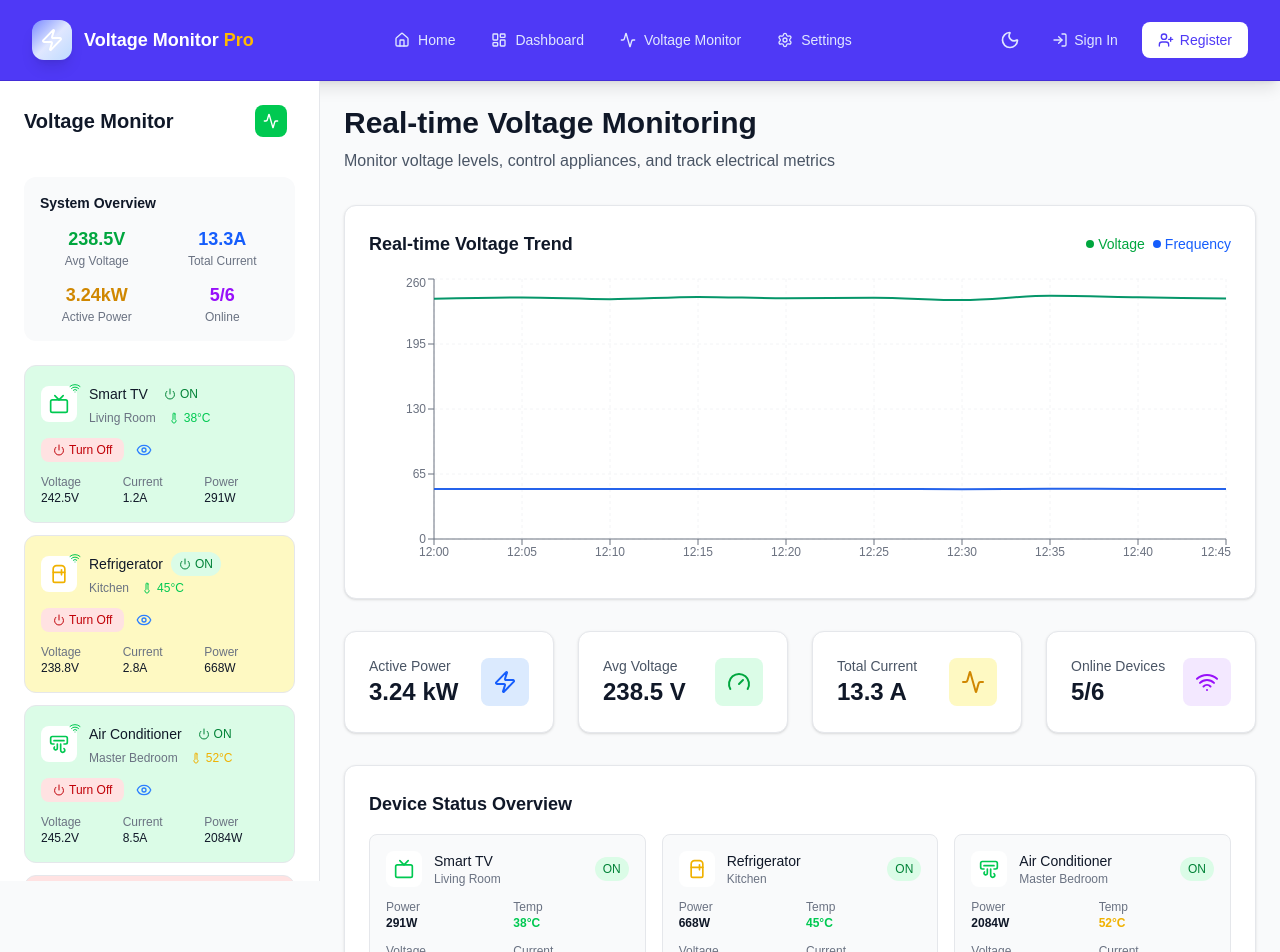
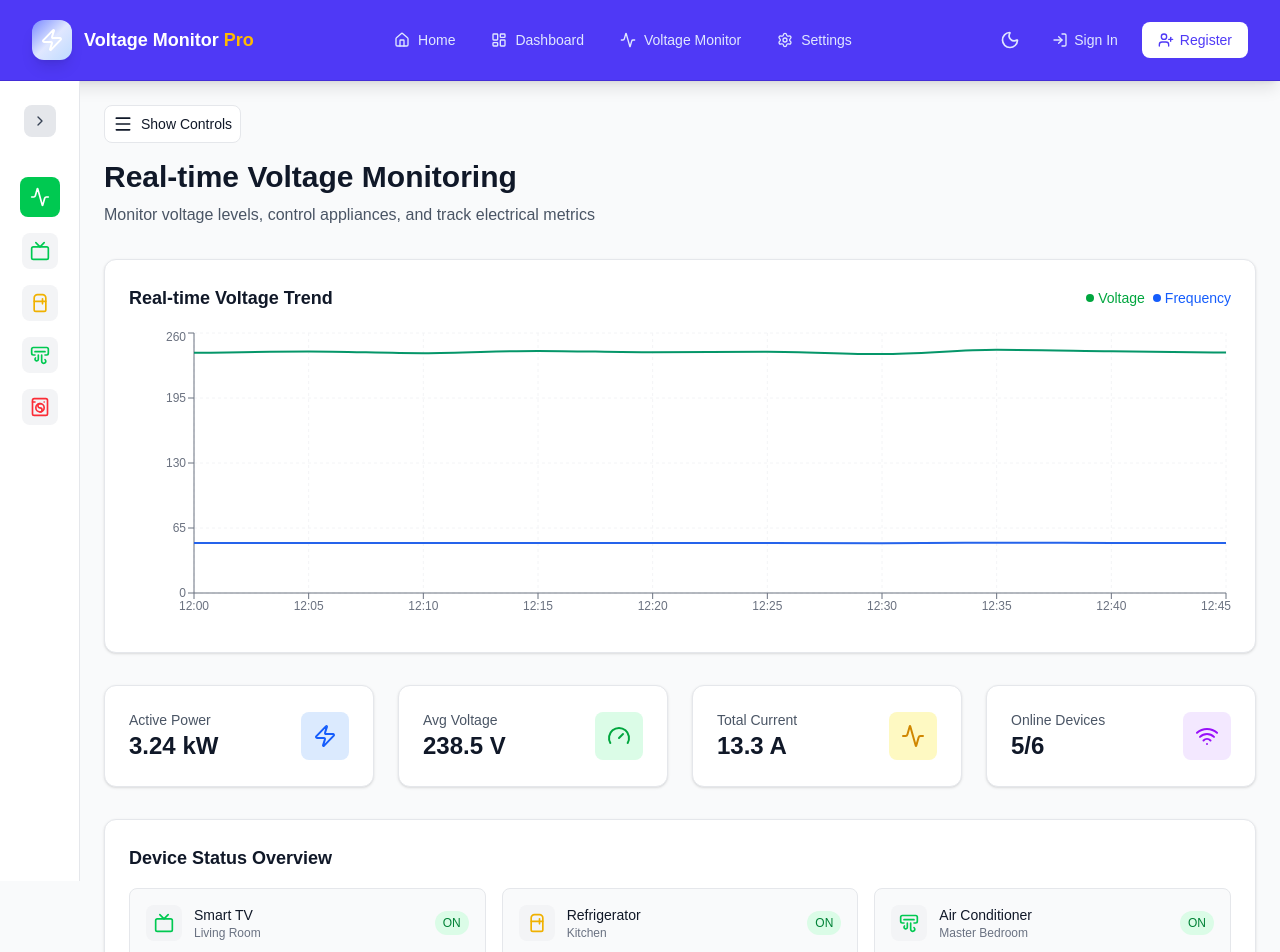
Before and after one commit to HELEN-DEE/Voltage-Monitor-pro, a Next.js app: page /voltageMonitor in a window 1280 px wide. Shown: the top 952 px of the page. Built offline with nearby package versions, Linux system fonts and the light colour scheme.

Commit message:
Modify: Voltage Monitor layout

```diff
--- a/src/app/voltageMonitor/page.tsx
+++ b/src/app/voltageMonitor/page.tsx
@@ -1,7 +1,6 @@
 "use client";
 import React, { useState, useEffect } from 'react';
 import {
-
   X,
   Zap,
   Power,
@@ -9,28 +8,24 @@ import {
   AlertTriangle,
   CheckCircle,
   Activity,
-
   Tv,
   Refrigerator,
   Lightbulb,
-
   Coffee,
-
   WashingMachine,
   AirVent,
   Gauge,
   TrendingUp,
-
-
   Battery,
-
   Wifi,
   WifiOff,
   Menu,
   Eye,
+  ChevronLeft
+} from 'lucide-react';
+import { LineChart, Line, XAxis, YAxis, CartesianGrid, Tooltip, ResponsiveContainer } from 'recharts';
 
-} from 'lucide-react';
-import { LineChart, Line, XAxis, YAxis, CartesianGrid, Tooltip, ResponsiveContainer, } from 'recharts';
+
 
 interface Appliance {
   id: string;
@@ -220,13 +215,19 @@ const VoltageMonitor = () => {
   };
 
   const getStatusBg = (status: string) => {
+    // Consistent colors regardless of theme
     switch (status) {
-      case 'normal': return 'bg-green-100 dark:bg-green-900/20';
-      case 'warning': return 'bg-yellow-100 dark:bg-yellow-900/20';
-      case 'critical': return 'bg-red-100 dark:bg-red-900/20';
-      case 'offline': return 'bg-gray-100 dark:bg-gray-900/20';
-      default: return 'bg-gray-100 dark:bg-gray-900/20';
+      case 'normal': return 'bg-green-100 border-green-200';
+      case 'warning': return 'bg-yellow-100 border-yellow-200';
+      case 'critical': return 'bg-red-100 border-red-200';
+      case 'offline': return 'bg-gray-100 border-gray-200';
+      default: return 'bg-gray-100 border-gray-200';
     }
+  };
+
+  const getIconBg = () => {
+    // Consistent icon background regardless of theme
+    return 'bg-gray-100';
   };
 
   const getTemperatureColor = (temp: number) => {
@@ -250,14 +251,14 @@ const VoltageMonitor = () => {
       <div className="flex">
         {/* Sidebar */}
         <div className={`${
-          isSidebarOpen ? 'translate-x-0' : '-translate-x-full'
-        } lg:translate-x-0 fixed lg:static inset-y-0 left-0 z-50 w-80 ${
+          isSidebarOpen ? 'translate-x-0 w-80' : '-translate-x-full lg:translate-x-0 lg:w-20'
+        } fixed lg:relative inset-y-0 left-0 z-50 ${
           isDarkMode ? 'bg-gray-800 border-gray-700' : 'bg-white border-gray-200'
         } border-r transition-all duration-300 h-screen overflow-y-auto`}>
 
           {/* Sidebar Header */}
           <div className="flex items-center justify-between p-4 lg:p-6 border-b border-gray-200 dark:border-gray-700 lg:border-b-0">
-            <h2 className={`text-xl font-bold ${isDarkMode ? 'text-white' : 'text-gray-900'}`}>
+            <h2 className={`text-xl font-bold ${isDarkMode ? 'text-white' : 'text-gray-900'} ${!isSidebarOpen && 'lg:hidden'}`}>
               Voltage Monitor
             </h2>
             <div className="flex items-center space-x-2">
@@ -267,11 +268,19 @@ const VoltageMonitor = () => {
                   autoRefresh
                     ? 'bg-green-500 hover:bg-green-600 text-white'
                     : 'bg-gray-500 hover:bg-gray-600 text-white'
-                }`}
+                } ${!isSidebarOpen && 'lg:hidden'}`}
                 title={autoRefresh ? "Auto-refresh ON" : "Auto-refresh OFF"}
               >
                 <Activity className="h-4 w-4" />
               </button>
+              {/* Toggle sidebar button */}
+              <button
+                onClick={() => setIsSidebarOpen(!isSidebarOpen)}
+                className="hidden lg:flex items-center justify-center w-8 h-8 bg-gray-200 hover:bg-gray-300 dark:bg-gray-700 dark:hover:bg-gray-600 text-gray-700 dark:text-gray-200 rounded-lg transition-colors duration-200"
+              >
+                <ChevronLeft className={`h-4 w-4 transition-transform duration-300 ${!isSidebarOpen && 'rotate-180'}`} />
+              </button>
+              {/* Close button for mobile */}
               <button
                 onClick={() => setIsSidebarOpen(false)}
                 className="lg:hidden flex items-center justify-center w-8 h-8 bg-gray-500 hover:bg-gray-600 text-white rounded-lg transition-colors duration-200"
@@ -281,8 +290,9 @@ const VoltageMonitor = () => {
             </div>
           </div>
 
-          {/* Control Panel */}
-          <div className="p-4 lg:p-6 lg:pt-4">
+          {/* Sidebar Content */}
+          <div className={`p-4 lg:p-6 lg:pt-0 ${!isSidebarOpen && 'lg:hidden'}`}>
+            {/* Control Panel */}
             <div className={`p-4 rounded-xl ${isDarkMode ? 'bg-gray-700' : 'bg-gray-50'} mb-6`}>
               <h3 className={`text-sm font-semibold ${isDarkMode ? 'text-white' : 'text-gray-900'} mb-3`}>
                 System Overview
@@ -323,16 +333,12 @@ const VoltageMonitor = () => {
                   <div
                     key={appliance.id}
                     className={`p-4 rounded-xl border transition-all duration-200 hover:shadow-md ${
-                      isDarkMode
-                        ? 'bg-gray-700 border-gray-600 hover:bg-gray-650'
-                        : 'bg-gray-50 border-gray-200 hover:bg-white'
-                    } ${getStatusBg(appliance.status)} ${
-                      selectedAppliance === appliance.id ? 'ring-2 ring-blue-500' : ''
-                    }`}
+                      getStatusBg(appliance.status)
+                    } ${selectedAppliance === appliance.id ? 'ring-2 ring-blue-500' : ''}`}
                   >
                     <div className="flex items-start justify-between mb-3">
                       <div className="flex items-center space-x-3 flex-1">
-                        <div className={`relative p-2 rounded-lg ${isDarkMode ? 'bg-gray-600' : 'bg-white'}`}>
+                        <div className={`relative p-2 rounded-lg ${getIconBg()}`}>
                           <IconComponent className={`h-5 w-5 ${getStatusColor(appliance.status)}`} />
                           {appliance.connectionStatus === 'connected' ? (
                             <Wifi className="absolute -top-1 -right-1 h-3 w-3 text-green-500" />
@@ -342,23 +348,23 @@ const VoltageMonitor = () => {
                         </div>
                         <div className="flex-1 min-w-0">
                           <div className="flex items-center space-x-2">
-                            <h3 className={`font-medium text-sm ${isDarkMode ? 'text-white' : 'text-gray-900'}`}>
+                            <h3 className={`font-medium text-sm truncate ${isDarkMode ? 'text-white' : 'text-gray-900'}`}>
                               {appliance.name}
                             </h3>
-                            <div className={`flex items-center space-x-1 text-xs px-2 py-1 rounded-full ${
+                            <div className={`flex items-center space-x-1 text-xs px-2 py-1 rounded-full flex-shrink-0 ${
                               appliance.isOn
-                                ? 'bg-green-100 text-green-700 dark:bg-green-900/30 dark:text-green-400'
-                                : 'bg-gray-100 text-gray-600 dark:bg-gray-700 dark:text-gray-400'
+                                ? 'bg-green-100 text-green-700'
+                                : 'bg-gray-100 text-gray-600'
                             }`}>
                               <Power className="h-3 w-3" />
                               <span>{appliance.isOn ? 'ON' : 'OFF'}</span>
                             </div>
                           </div>
                           <div className="flex items-center space-x-3 text-xs mt-1">
-                            <span className={isDarkMode ? 'text-gray-400' : 'text-gray-500'}>
+                            <span className={`truncate ${isDarkMode ? 'text-gray-400' : 'text-gray-500'}`}>
                               {appliance.location}
                             </span>
-                            <div className="flex items-center space-x-1">
+                            <div className="flex items-center space-x-1 flex-shrink-0">
                               <Thermometer className={`h-3 w-3 ${getTemperatureColor(appliance.temperature)}`} />
                               <span className={getTemperatureColor(appliance.temperature)}>
                                 {appliance.temperature}°C
@@ -377,8 +383,8 @@ const VoltageMonitor = () => {
                           disabled={appliance.connectionStatus === 'disconnected'}
                           className={`flex items-center space-x-1 px-3 py-1 rounded-lg text-xs font-medium transition-colors ${
                             appliance.isOn
-                              ? 'bg-red-100 text-red-700 hover:bg-red-200 dark:bg-red-900/30 dark:text-red-400 dark:hover:bg-red-900/50'
-                              : 'bg-green-100 text-green-700 hover:bg-green-200 dark:bg-green-900/30 dark:text-green-400 dark:hover:bg-green-900/50'
+                              ? 'bg-red-100 text-red-700 hover:bg-red-200'
+                              : 'bg-green-100 text-green-700 hover:bg-green-200'
                           } disabled:opacity-50 disabled:cursor-not-allowed`}
                         >
                           <Power className="h-3 w-3" />
@@ -389,7 +395,7 @@ const VoltageMonitor = () => {
                             setSelectedAppliance(appliance.id);
                             setShowDetailModal(true);
                           }}
-                          className="p-1 rounded hover:bg-blue-100 dark:hover:bg-blue-900/20 transition-colors"
+                          className="p-1 rounded hover:bg-blue-100 transition-colors"
                         >
                           <Eye className="h-4 w-4 text-blue-500" />
                         </button>
@@ -400,21 +406,62 @@ const VoltageMonitor = () => {
                     <div className="mt-3 grid grid-cols-3 gap-2 text-xs">
                       <div>
                         <span className={`${isDarkMode ? 'text-gray-400' : 'text-gray-500'}`}>Voltage</span>
-                        <div className={`font-medium ${isDarkMode ? 'text-white' : 'text-gray-900'}`}>
+                        <div className={`font-medium truncate ${isDarkMode ? 'text-white' : 'text-gray-900'}`}>
                           {appliance.voltage.toFixed(1)}V
                         </div>
                       </div>
                       <div>
                         <span className={`${isDarkMode ? 'text-gray-400' : 'text-gray-500'}`}>Current</span>
-                        <div className={`font-medium ${isDarkMode ? 'text-white' : 'text-gray-900'}`}>
+                        <div className={`font-medium truncate ${isDarkMode ? 'text-white' : 'text-gray-900'}`}>
                           {appliance.current.toFixed(1)}A
                         </div>
                       </div>
                       <div>
                         <span className={`${isDarkMode ? 'text-gray-400' : 'text-gray-500'}`}>Power</span>
-                        <div className={`font-medium ${isDarkMode ? 'text-white' : 'text-gray-900'}`}>
+                        <div className={`font-medium truncate ${isDarkMode ? 'text-white' : 'text-gray-900'}`}>
                           {appliance.power}W
                         </div>
+                      </div>
+                    </div>
+                  </div>
+                );
+              })}
+            </div>
+          </div>
+
+          {/* Collapsed sidebar view */}
+          <div className={`hidden lg:block ${isSidebarOpen && 'lg:hidden'} p-4`}>
+            <div className="flex flex-col items-center space-y-4">
+              <button
+                onClick={() => setAutoRefresh(!autoRefresh)}
+                className={`flex items-center justify-center w-10 h-10 rounded-lg transition-colors duration-200 ${
+                  autoRefresh
+                    ? 'bg-green-500 hover:bg-green-600 text-white'
+                    : 'bg-gray-500 hover:bg-gray-600 text-white'
+                }`}
+                title={autoRefresh ? "Auto-refresh ON" : "Auto-refresh OFF"}
+              >
+                <Activity className="h-5 w-5" />
+              </button>
+
+              {appliances.slice(0, 4).map((appliance) => {
+                const IconComponent = appliance.icon;
+                return (
+                  <div key={appliance.id} className="relative group">
+                    <div className={`p-2 rounded-lg ${getIconBg()}`}>
+                      <IconComponent className={`h-5 w-5 ${getStatusColor(appliance.status)}`} />
+                    </div>
+                    <div className="absolute left-12 top-1/2 -translate-y-1/2 z-50 hidden group-hover:block">
+                      <div className="bg-white dark:bg-gray-800 shadow-lg rounded-md p-3 border border-gray-200 dark:border-gray-700 min-w-40">
+                        <h3 className="font-medium text-sm text-gray-900 dark:text-white">
+                          {appliance.name}
+                        </h3>
+                        <p className="text-xs text-gray-500 dark:text-gray-400">
+                          Status: <span className={getStatusColor(appliance.status)}>{appliance.status}</span>
+                        </p>
+                        <p className="text-xs text-gray-500 dark:text-gray-400">
+                          Power: {appliance.power}W
+                        </p>
                       </div>
                     </div>
                   </div>
@@ -433,7 +480,7 @@ const VoltageMonitor = () => {
         )}
 
         {/* Main Content */}
-        <div className="flex-1 p-4 lg:p-6">
+        <div className="flex-1 p-4 lg:p-6 transition-all duration-300">
           {/* Mobile Menu Button */}
           <div className="lg:hidden mb-4">
             <button
@@ -447,7 +494,22 @@ const VoltageMonitor = () => {
             </button>
           </div>
 
-          {/* Header */}
+          {/* Desktop Toggle Button when sidebar is closed */}
+          {!isSidebarOpen && (
+            <div className="hidden lg:block mb-4">
+              <button
+                onClick={() => setIsSidebarOpen(true)}
+                className={`flex items-center justify-center p-2 rounded-lg transition-colors ${
+                  isDarkMode ? 'bg-gray-800 hover:bg-gray-700 text-white' : 'bg-white hover:bg-gray-50 text-gray-900'
+                } border ${isDarkMode ? 'border-gray-700' : 'border-gray-200'}`}
+              >
+                <Menu className="h-5 w-5 mr-2" />
+                <span className="text-sm font-medium">Show Controls</span>
+              </button>
+            </div>
+          )}
+
+          {/* Header - Hidden on mobile since we have mobile header */}
           <div className="hidden lg:block mb-8">
             <h1 className={`text-3xl font-bold ${isDarkMode ? 'text-white' : 'text-gray-900'}`}>
               Real-time Voltage Monitoring
@@ -457,9 +519,13 @@ const VoltageMonitor = () => {
             </p>
           </div>
 
+          {/* Mobile title */}
           <div className="lg:hidden mb-6">
-            <p className={`${isDarkMode ? 'text-gray-400' : 'text-gray-600'} text-sm`}>
-              Real-time voltage monitoring and appliance control
+            <h1 className={`text-2xl font-bold ${isDarkMode ? 'text-white' : 'text-gray-900'}`}>
+              Voltage Monitoring
+            </h1>
+            <p className={`${isDarkMode ? 'text-gray-400' : 'text-gray-600'} text-sm mt-1`}>
+              Real-time monitoring and appliance control
             </p>
           </div>
 
@@ -593,22 +659,22 @@ const VoltageMonitor = () => {
                   }`}>
                     <div className="flex items-center justify-between mb-3">
                       <div className="flex items-center space-x-3">
-                        <div className={`p-2 rounded-lg ${isDarkMode ? 'bg-gray-600' : 'bg-white'}`}>
+                        <div className={`p-2 rounded-lg ${getIconBg()}`}>
                           <IconComponent className={`h-5 w-5 ${getStatusColor(appliance.status)}`} />
                         </div>
-                        <div>
-                          <h4 className={`font-medium text-sm ${isDarkMode ? 'text-white' : 'text-gray-900'}`}>
+                        <div className="min-w-0">
+                          <h4 className={`font-medium text-sm truncate ${isDarkMode ? 'text-white' : 'text-gray-900'}`}>
                             {appliance.name}
                           </h4>
-                          <p className={`text-xs ${isDarkMode ? 'text-gray-400' : 'text-gray-500'}`}>
+                          <p className={`text-xs truncate ${isDarkMode ? 'text-gray-400' : 'text-gray-500'}`}>
                             {appliance.location}
                           </p>
                         </div>
                       </div>
-                      <div className={`px-2 py-1 rounded-full text-xs font-medium ${
+                      <div className={`px-2 py-1 rounded-full text-xs font-medium flex-shrink-0 ${
                         appliance.isOn
-                          ? 'bg-green-100 text-green-700 dark:bg-green-900/30 dark:text-green-400'
-                          : 'bg-gray-100 text-gray-600 dark:bg-gray-700 dark:text-gray-400'
+                          ? 'bg-green-100 text-green-700'
+                          : 'bg-gray-100 text-gray-600'
                       }`}>
                         {appliance.isOn ? 'ON' : 'OFF'}
                       </div>
@@ -617,25 +683,25 @@ const VoltageMonitor = () => {
                     <div className="grid grid-cols-2 gap-3 text-xs">
                       <div>
                         <span className={isDarkMode ? 'text-gray-400' : 'text-gray-500'}>Power</span>
-                        <div className={`font-bold ${isDarkMode ? 'text-white' : 'text-gray-900'}`}>
+                        <div className={`font-bold truncate ${isDarkMode ? 'text-white' : 'text-gray-900'}`}>
                           {appliance.power}W
                         </div>
                       </div>
                       <div>
                         <span className={isDarkMode ? 'text-gray-400' : 'text-gray-500'}>Temp</span>
-                        <div className={`font-bold ${getTemperatureColor(appliance.temperature)}`}>
+                        <div className={`font-bold truncate ${getTemperatureColor(appliance.temperature)}`}>
                           {appliance.temperature}°C
                         </div>
                       </div>
                       <div>
                         <span className={isDarkMode ? 'text-gray-400' : 'text-gray-500'}>Voltage</span>
-                        <div className={`font-bold ${isDarkMode ? 'text-white' : 'text-gray-900'}`}>
+                        <div className={`font-bold truncate ${isDarkMode ? 'text-white' : 'text-gray-900'}`}>
                           {appliance.voltage.toFixed(1)}V
                         </div>
                       </div>
                       <div>
                         <span className={isDarkMode ? 'text-gray-400' : 'text-gray-500'}>Current</span>
-                        <div className={`font-bold ${isDarkMode ? 'text-white' : 'text-gray-900'}`}>
+                        <div className={`font-bold truncate ${isDarkMode ? 'text-white' : 'text-gray-900'}`}>
                           {appliance.current.toFixed(1)}A
                         </div>
                       </div>
@@ -675,7 +741,7 @@ const VoltageMonitor = () => {
           <div className={`${isDarkMode ? 'bg-gray-800' : 'bg-white'} rounded-xl p-6 w-full max-w-2xl max-h-[90vh] overflow-y-auto`}>
             <div className="flex items-center justify-between mb-6">
               <div className="flex items-center space-x-3">
-                <div className={`p-3 rounded-lg ${isDarkMode ? 'bg-gray-700' : 'bg-gray-100'}`}>
+                <div className={`p-3 rounded-lg ${getIconBg()}`}>
                   <selectedApplianceData.icon className={`h-6 w-6 ${getStatusColor(selectedApplianceData.status)}`} />
                 </div>
                 <div>
@@ -795,8 +861,8 @@ const VoltageMonitor = () => {
 
                 <div className={`flex items-center space-x-2 px-3 py-2 rounded-lg ${
                   selectedApplianceData.connectionStatus === 'connected'
-                    ? 'bg-green-100 text-green-700 dark:bg-green-900/30 dark:text-green-400'
-                    : 'bg-red-100 text-red-700 dark:bg-red-900/30 dark:text-red-400'
+                    ? 'bg-green-100 text-green-700'
+                    : 'bg-red-100 text-red-700'
                 }`}>
                   {selectedApplianceData.connectionStatus === 'connected' ? (
                     <Wifi className="h-4 w-4" />
--- a/src/components/contexts/ThemeContext.tsx
+++ b/src/components/contexts/ThemeContext.tsx
@@ -32,7 +32,7 @@ export function ThemeProvider({ children }: { children: React.ReactNode }) {
       document.documentElement.classList.add('dark');
       localStorage.setItem('theme', 'dark');
     } else {
-      document.documentElement.classList.remove('dark');
+      document.documentElement.classList.remove('light');
       localStorage.setItem('theme', 'light');
     }
   };
```
Also changed, not shown: src/components/Home.tsx (line endings or trailing spaces).
